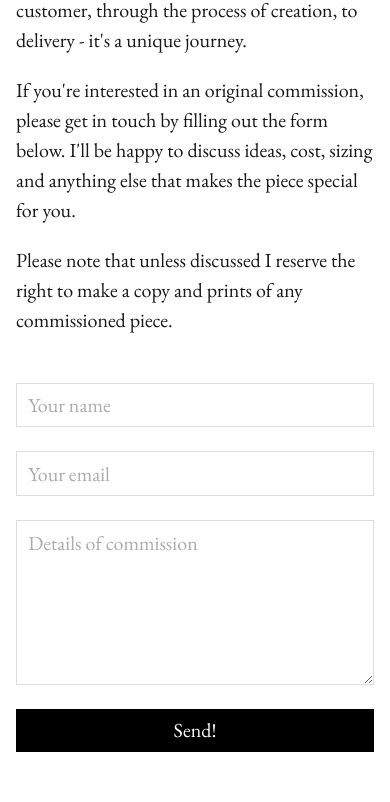
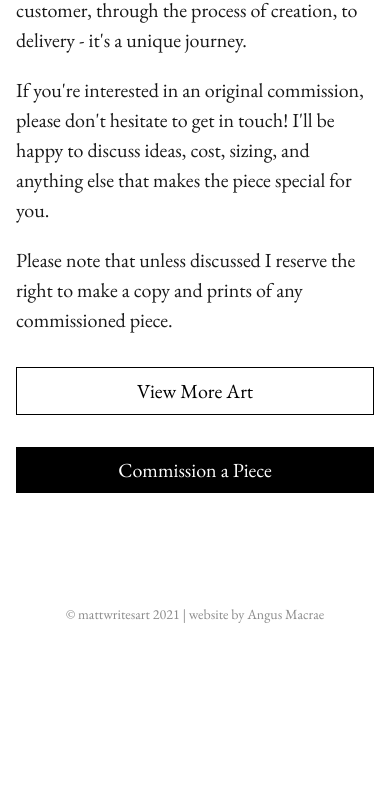
Before and after one commit to AngusMacrae/mattwritesart, a React (Create React App) app: page /commissions in a window 390 px wide. Shown: the part 630-1432 px from the top of the page. After the commit the page ends 1273 px from the top, so only its background shows below. Built offline with nearby package versions, Linux system fonts and the light colour scheme.

Commit message:
Replace contact form on Commissions page with CTA links

```diff
--- a/src/components/App.css
+++ b/src/components/App.css
@@ -54,6 +54,7 @@ main button {
   padding: 0.5rem 1.5rem;
   color: white;
   background-color: black;
+  display: block;
 }
 
 main button.btn-secondary,
@@ -696,6 +697,34 @@ main .btn.btn-secondary {
   }
 }
 
+.commissions-ctas {
+  display: flex;
+  justify-content: center;
+  margin-top: 3rem;
+  margin-bottom: 2.5rem;
+}
+
+.commissions-ctas .btn {
+  padding: 0.5rem 1.5rem;
+  text-align: center;
+}
+
+.commissions-ctas .btn:not(:first-of-type) {
+  margin-left: 2rem;
+}
+
+@media (max-width: 450px) {
+  .commissions-ctas {
+    flex-direction: column;
+    margin-top: 2rem;
+    margin-bottom: 2rem;
+  }
+  .commissions-ctas .btn:not(:first-of-type) {
+    margin-left: 0;
+    margin-top: 2rem;
+  }
+}
+
 .commissions form {
   margin-top: 3rem !important;
   display: grid;
--- a/src/pages/Commissions.js
+++ b/src/pages/Commissions.js
@@ -1,3 +1,5 @@
+import { Link } from 'react-router-dom';
+
 export default function Commissions() {
   return (
     <section className='commissions'>
@@ -15,14 +17,16 @@ export default function Commissions() {
       <div className='commissions__text-container flow'>
         <h2>Commissions</h2>
         <p>I love the challenge and joy of commissions. From discussing a new idea with a potential customer, through the process of creation, to delivery - it's a unique journey.</p>
-        <p>If you're interested in an original commission, please get in touch by filling out the form below. I'll be happy to discuss ideas, cost, sizing and anything else that makes the piece special for you.</p>
+        <p>If you're interested in an original commission, please don't hesitate to get in touch! I'll be happy to discuss ideas, cost, sizing, and anything else that makes the piece special for you.</p>
         <p>Please note that unless discussed I reserve the right to make a copy and prints of any commissioned piece.</p>
-        <form action=''>
-          <input type='text' name='name' placeholder='Your name' required />
-          <input type='email' name='email' placeholder='Your email' required />
-          <textarea name='message' placeholder='Details of commission' rows='5' required></textarea>
-          <button type='submit'>Send!</button>
-        </form>
+        <div className='commissions-ctas'>
+          <Link to='/art' className='btn btn-secondary'>
+            View More Art
+          </Link>
+          <Link to='/contact' className='btn'>
+            Commission a Piece
+          </Link>
+        </div>
       </div>
     </section>
   );
--- a/src/pages/Contact.js
+++ b/src/pages/Contact.js
@@ -2,7 +2,7 @@ export default function Contact() {
   return (
     <section className='contact-form flow'>
       <h2>Get in touch</h2>
-      <p>If you have a question or suggestion, something you want to share with me, or anything else you'd like to reach out about, you can use the form below.</p>
+      <p>If you're interested in commissioning an original piece, have a question, suggestion or something you want to share with me, or anything else you'd like to reach out about, you can use the form below.</p>
       <p>My inbox is always open!*</p>
       <form>
         <input type='text' name='name' placeholder='Your name' required />
```
